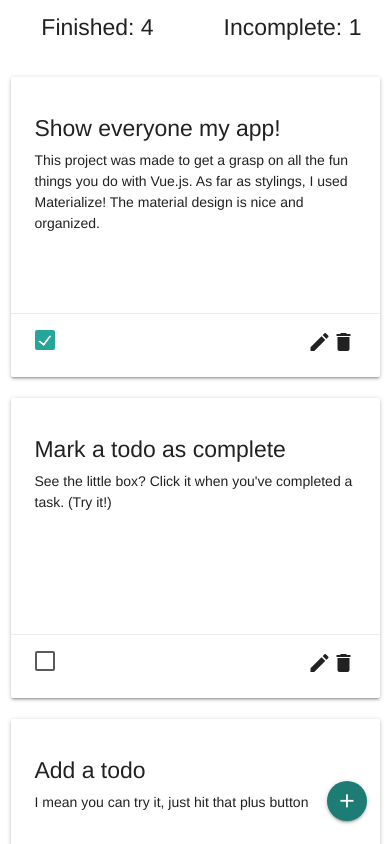
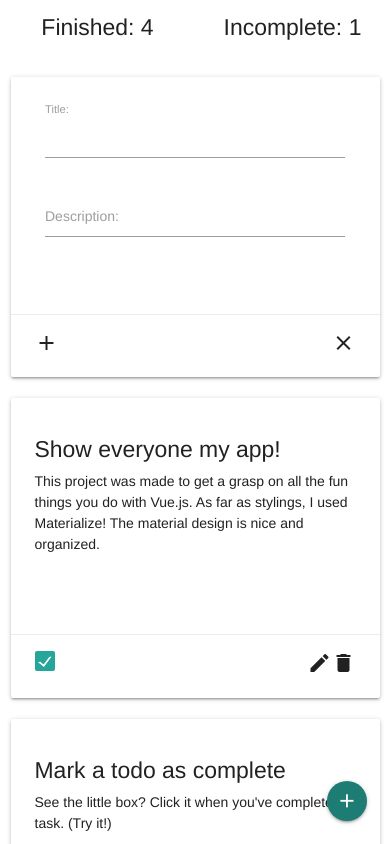
Before and after one commit to NateSrkn/Vue-ToDo, a Vue app: page / in a window 390 px wide. Both pictures are taken after a click on the button "add". Shown: the top 844 px of the page. Built offline with nearby package versions, Linux system fonts and the light colour scheme.

Commit message:
Fixed mobile addToDo form

```diff
--- a/src/components/addToDo.vue
+++ b/src/components/addToDo.vue
@@ -8,12 +8,12 @@
         </button>
     </div>
 
-    <div class="col" v-show="isAdding">
+    <div id="newForm" class="col" v-show="isAdding">
        <div class="card horizontal small">
            <div class="card-stacked">
             <div class="card-content">
                 <div class="input-field col s12">
-                    <input v-model="newTitle" type="text" class="validate">
+                    <input v-model="newTitle" type="text" class="validate" autofocus >
                     <label>Title:</label>
                 </div>
                 <div class="input-field col s12">
@@ -50,6 +50,7 @@ export default {
             this.isAdding = !this.isAdding
             this.newTitle = '';
             this.newDesc = '';
+            document.getElementById("newForm").focus();
         },
         sendForm() {
             if (this.newTitle.length > 0 && this.newDesc.length > 0) {
--- a/src/components/toDoList.vue
+++ b/src/components/toDoList.vue
@@ -5,8 +5,8 @@
           <h5 class="col s6 center-align">Incomplete: {{todos.filter(todo => {return todo.isComplete === false}).length}}</h5>
       </div>
       <div class="row">
+         <add-to-do v-on:add-to-do="addToDo" v-bind:isAdding="isAdding" />
          <toDo v-on:delete-to-do="deleteToDo" v-for="todo in todos" v-bind:todo="todo" :key="todo.id" />
-         <add-to-do v-on:add-to-do="addToDo" v-bind:isAdding="isAdding" />
       </div>
   </div>
 </template>
```
Also changed, not shown: 5 other files (tests, documents, lock files or other folders).
